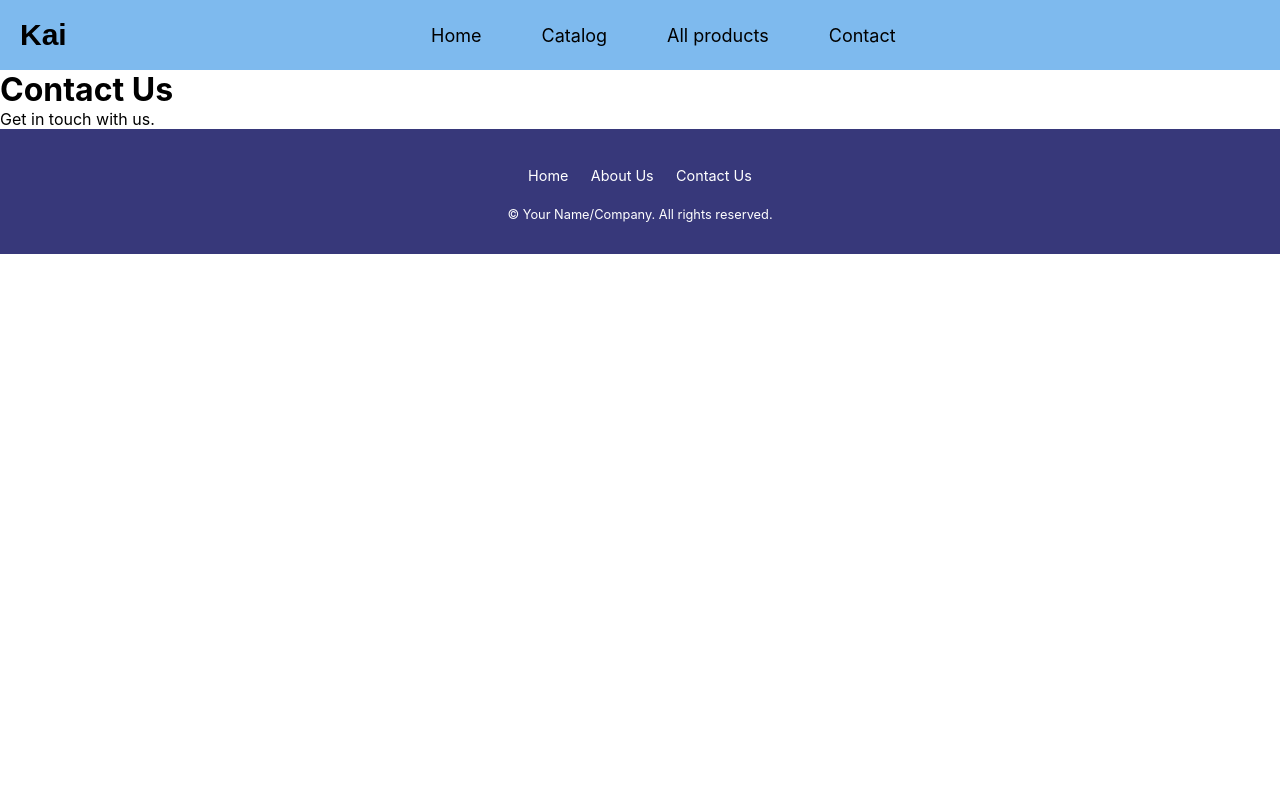
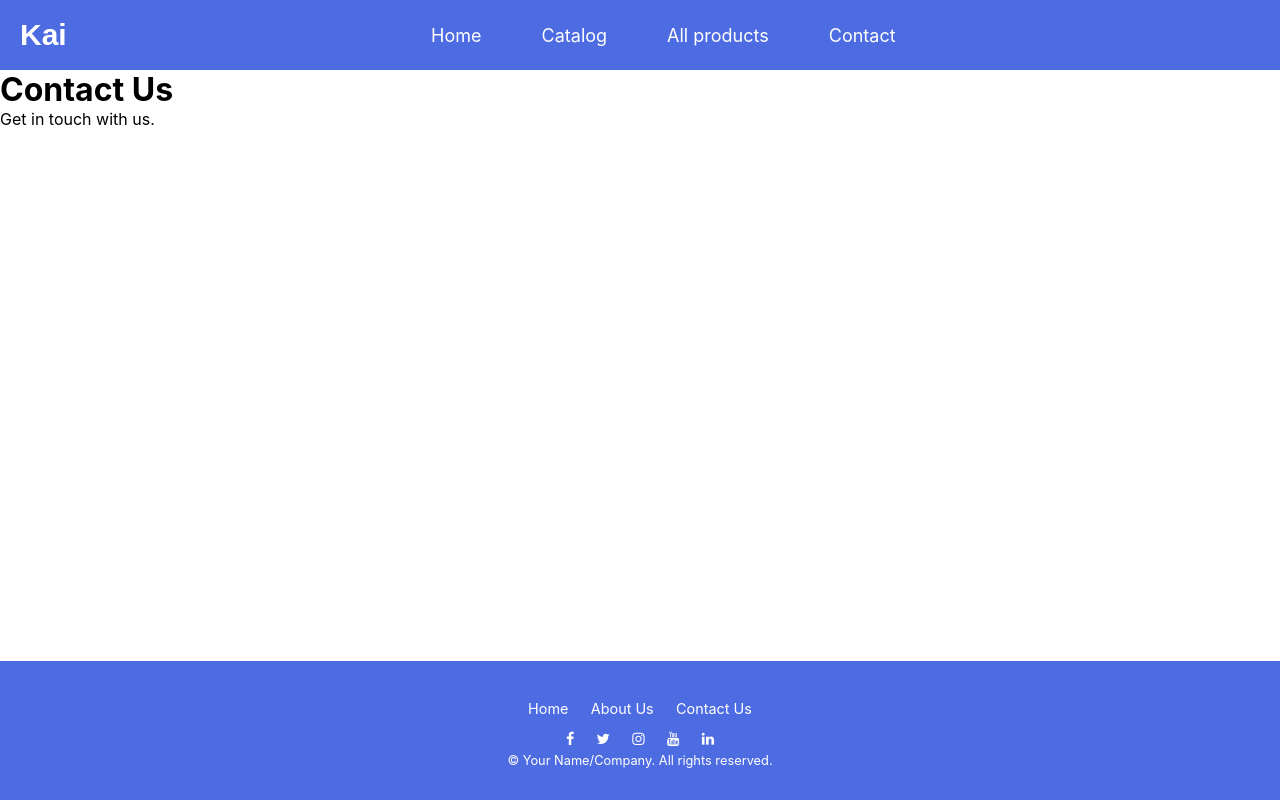
Before and after one commit to KaiOWhatmore/my-react-personal-portfolio-lab, a React (Create React App) app: page /contact in a window 1280 px wide. Built offline with nearby package versions, Linux system fonts and the light colour scheme.

Commit message:
change ui colours and include cloudfare font awesome

```diff
--- a/public/index.html
+++ b/public/index.html
@@ -39,5 +39,6 @@
       To begin the development, run `npm start` or `yarn start`.
       To create a production bundle, use `npm run build` or `yarn build`.
     -->
+    <link rel="stylesheet" href="https://cdnjs.cloudflare.com/ajax/libs/font-awesome/4.7.0/css/font-awesome.min.css">
   </body>
 </html>
--- a/src/App.css
+++ b/src/App.css
@@ -1,3 +1,7 @@
+:root {
+  --primary-color: rgb(78, 108, 226);
+}
+
 .App {
     display: flex;
     flex-direction: column;
--- a/src/App.js
+++ b/src/App.js
@@ -1,16 +1,19 @@
 import Navbar from './components/navigations/Navbar';
 import Footer from './components/navigations/Footer'
 import { Routes, Route } from 'react-router-dom';
+import './App.css';
 
 function App() {
   return (
     <div className="App">
       <Navbar />
-      <Routes>
-        <Route path="/home" element={<div><h1>Home Page</h1><p>Welcome to the home page!</p></div>} />
-        <Route path="/catalog" element={<div><h1>Catalog Us</h1><p>Learn more about us here.</p></div>} />
-        <Route path="/contact" element={<div><h1>Contact Us</h1><p>Get in touch with us.</p></div>} />
-      </Routes>
+      <main>
+        <Routes>
+          <Route path="/home" element={<div><h1>Home Page</h1><p>Welcome to the home page!</p></div>} />
+          <Route path="/catalog" element={<div><h1>Catalog Us</h1><p>Learn more about us here.</p></div>} />
+          <Route path="/contact" element={<div><h1>Contact Us</h1><p>Get in touch with us.</p></div>} />
+        </Routes>
+      </main>
       <Footer />
     </div>
   );
--- a/src/components/navigations/Footer.css
+++ b/src/components/navigations/Footer.css
@@ -1,5 +1,5 @@
 .footer {
-    background: #37387a;
+    background: var(--primary-color);
     color: #fff;
     padding: 2rem 0;
     text-align: center;
--- a/src/components/navigations/Navbar.module.css
+++ b/src/components/navigations/Navbar.module.css
@@ -14,13 +14,13 @@
 
   a {
     text-decoration: none;
-    color: black;
+    color: rgb(255, 255, 255);
     font-size: 18px;
   }
 
   /* navbar */
   .navbar {
-    background-color: rgb(126, 186, 238);
+    background-color: var(--primary-color);
     padding: 10px 20px;
     display: flex;
     justify-content: space-between;
@@ -48,7 +48,7 @@
 
   /* a */
   .navLink {
-    color:rgb(0, 0, 0);
+    color:rgb(255, 255, 255);
   }
 
   /* media queries */
```
